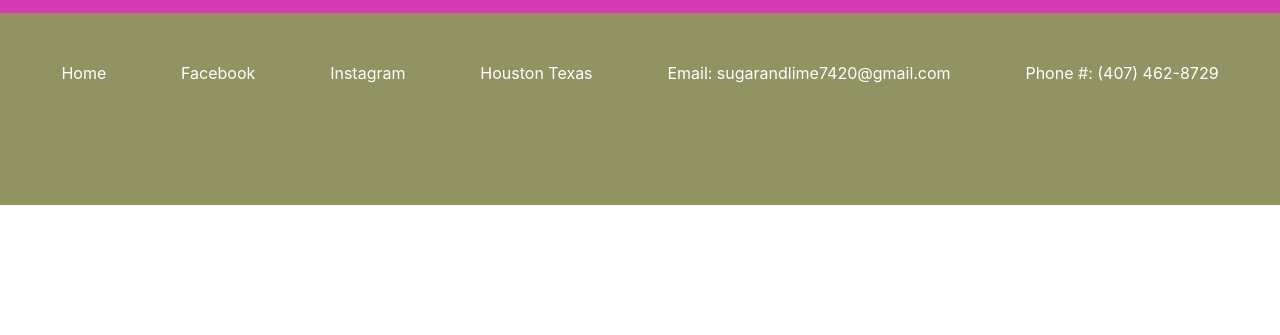
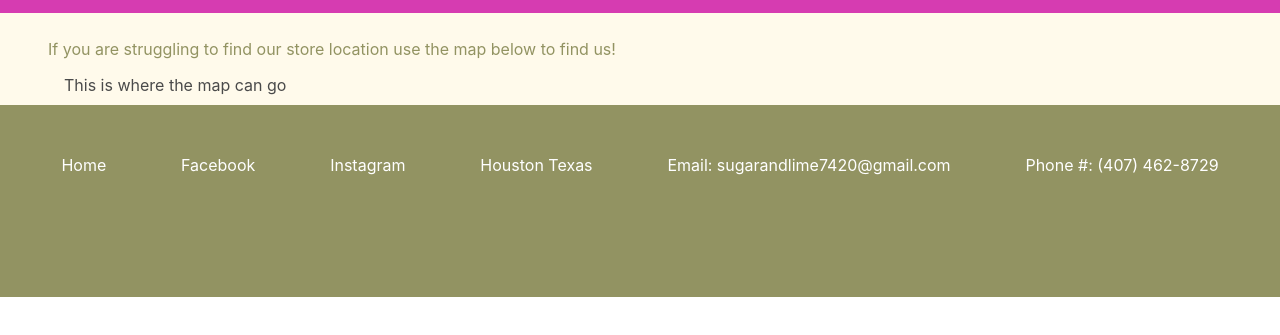
Before and after one commit to Andrewmitty/IS424TermProject, a plain HTML site: page location.html in a window 1280 px wide. Shown: the part 125-460 px from the top of the page. Drawn offline with Linux system fonts and the light colour scheme.

Commit message:
updated location page and error on contact

```diff
--- a/location.html
+++ b/location.html
@@ -96,7 +96,16 @@
 
 <body>
 
+    <div class="has-background-warning-light">
+        <div>
+            <p class="has-text-info pl-6 pt-5 pb-3">
+                If you are struggling to find our store location use the map below to find us!
+            </p>
 
+            <div class="container pb-2 ">
+                <P>This is where the map can go</P>
+            </div>
+    </div>
     <!-- Put everything here, look at bulma docs for help formatting and stuff -->
 
 </body>
```
Also changed, not shown: contact.html (+1 -1 lines).
